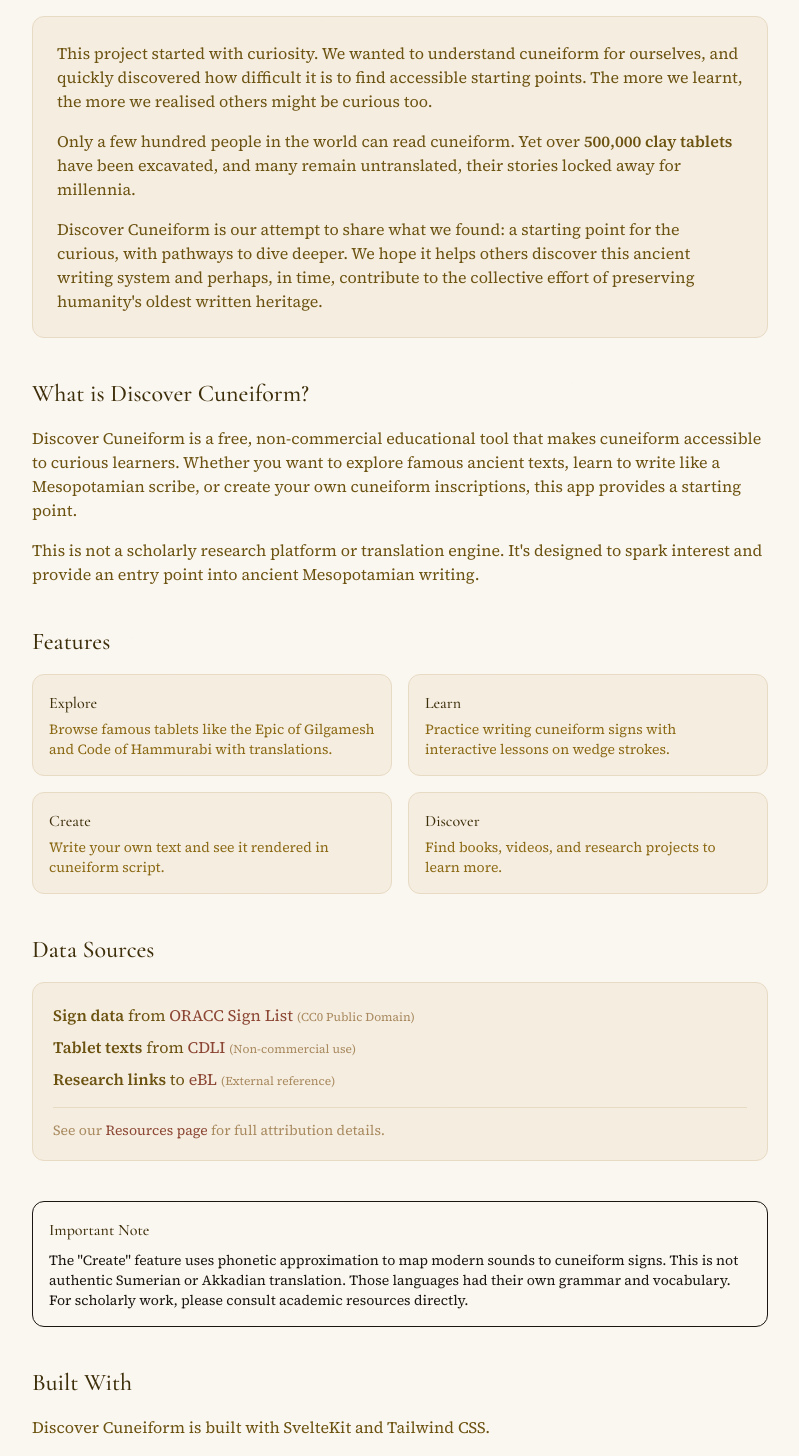
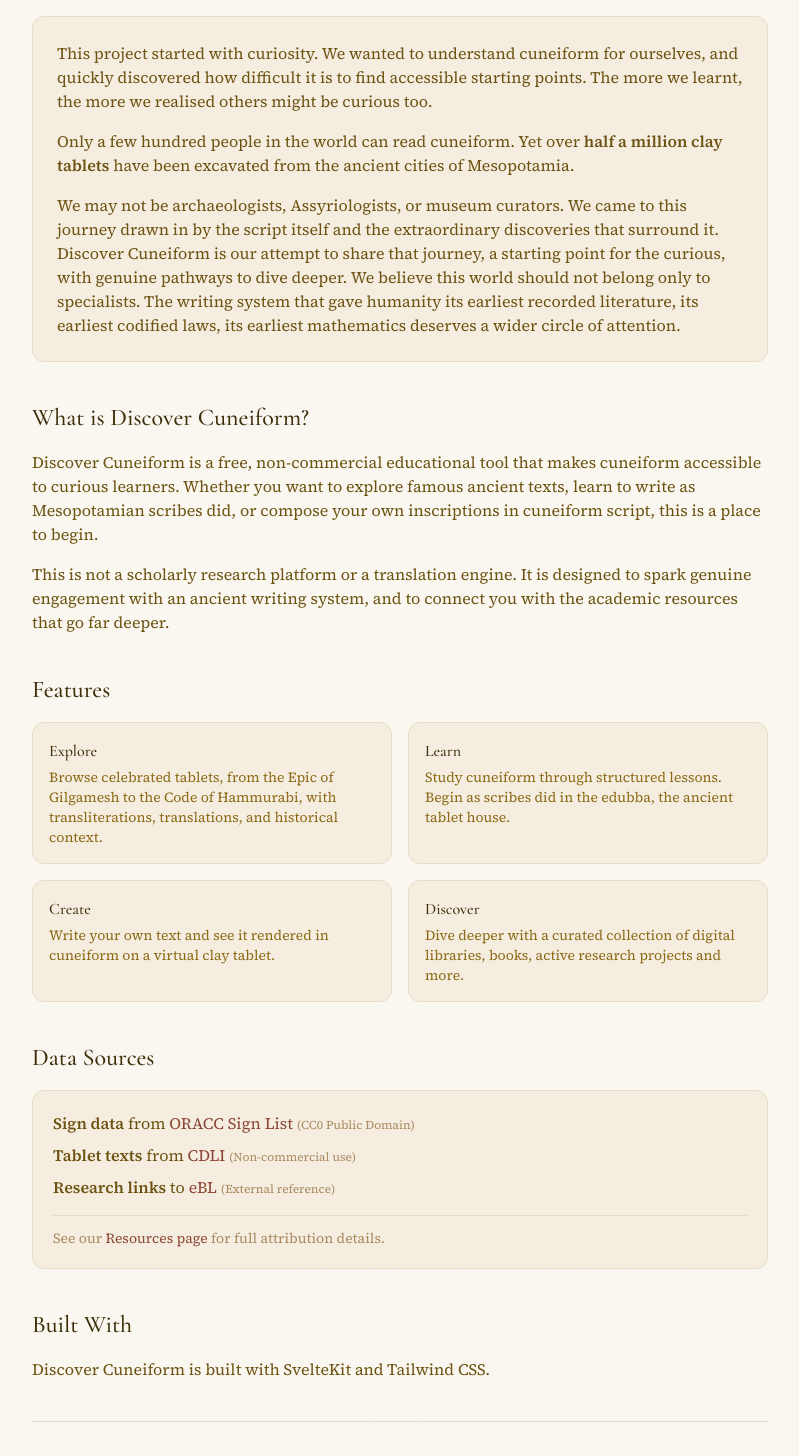
Before and after one commit to whiskerwonderz/discovercuneiform, a SvelteKit app: page /project in a window 1280 px wide. Shown: the part 343-1799 px from the top of the page, without its empty margins (240-1039 px from the left). Built offline with nearby package versions, Linux system fonts and the light colour scheme.

Commit message:
Update project page content

```diff
--- a/src/routes/project/+page.svelte
+++ b/src/routes/project/+page.svelte
@@ -22,10 +22,10 @@
 				This project started with curiosity. We wanted to understand cuneiform for ourselves, and quickly discovered how difficult it is to find accessible starting points. The more we learnt, the more we realised others might be curious too.
 			</p>
 			<p class="font-body text-sm sm:text-base text-clay-700 mb-3 sm:mb-4">
-				Only a few hundred people in the world can read cuneiform. Yet over <strong>500,000 clay tablets</strong> have been excavated, and many remain untranslated, their stories locked away for millennia.
+				Only a few hundred people in the world can read cuneiform. Yet over <strong>half a million clay tablets</strong> have been excavated from the ancient cities of Mesopotamia.
 			</p>
 			<p class="font-body text-sm sm:text-base text-clay-700">
-				Discover Cuneiform is our attempt to share what we found: a starting point for the curious, with pathways to dive deeper. We hope it helps others discover this ancient writing system and perhaps, in time, contribute to the collective effort of preserving humanity's oldest written heritage.
+				We may not be archaeologists, Assyriologists, or museum curators. We came to this journey drawn in by the script itself and the extraordinary discoveries that surround it. Discover Cuneiform is our attempt to share that journey, a starting point for the curious, with genuine pathways to dive deeper. We believe this world should not belong only to specialists. The writing system that gave humanity its earliest recorded literature, its earliest codified laws, its earliest mathematics deserves a wider circle of attention.
 			</p>
 		</div>
 	</section>
@@ -37,10 +37,10 @@
 		</h2>
 		<div class="space-y-3 sm:space-y-4 font-body text-sm sm:text-base text-clay-700">
 			<p>
-				Discover Cuneiform is a free, non-commercial educational tool that makes cuneiform accessible to curious learners. Whether you want to explore famous ancient texts, learn to write like a Mesopotamian scribe, or create your own cuneiform inscriptions, this app provides a starting point.
+				Discover Cuneiform is a free, non-commercial educational tool that makes cuneiform accessible to curious learners. Whether you want to explore famous ancient texts, learn to write as Mesopotamian scribes did, or compose your own inscriptions in cuneiform script, this is a place to begin.
 			</p>
 			<p>
-				This is not a scholarly research platform or translation engine. It's designed to spark interest and provide an entry point into ancient Mesopotamian writing.
+				This is not a scholarly research platform or a translation engine. It is designed to spark genuine engagement with an ancient writing system, and to connect you with the academic resources that go far deeper.
 			</p>
 		</div>
 	</section>
@@ -53,19 +53,19 @@
 		<div class="grid grid-cols-2 gap-3 sm:gap-4">
 			<div class="bg-clay-100 rounded-xl border border-clay-200 p-3 sm:p-4">
 				<h3 class="font-display text-sm sm:text-base font-medium text-clay-800 mb-1">Explore</h3>
-				<p class="text-xs sm:text-sm text-clay-600">Browse famous tablets like the Epic of Gilgamesh and Code of Hammurabi with translations.</p>
+				<p class="text-xs sm:text-sm text-clay-600">Browse celebrated tablets, from the Epic of Gilgamesh to the Code of Hammurabi, with transliterations, translations, and historical context.</p>
 			</div>
 			<div class="bg-clay-100 rounded-xl border border-clay-200 p-3 sm:p-4">
 				<h3 class="font-display text-sm sm:text-base font-medium text-clay-800 mb-1">Learn</h3>
-				<p class="text-xs sm:text-sm text-clay-600">Practice writing cuneiform signs with interactive lessons on wedge strokes.</p>
+				<p class="text-xs sm:text-sm text-clay-600">Study cuneiform through structured lessons. Begin as scribes did in the edubba, the ancient tablet house.</p>
 			</div>
 			<div class="bg-clay-100 rounded-xl border border-clay-200 p-3 sm:p-4">
 				<h3 class="font-display text-sm sm:text-base font-medium text-clay-800 mb-1">Create</h3>
-				<p class="text-xs sm:text-sm text-clay-600">Write your own text and see it rendered in cuneiform script.</p>
+				<p class="text-xs sm:text-sm text-clay-600">Write your own text and see it rendered in cuneiform on a virtual clay tablet.</p>
 			</div>
 			<div class="bg-clay-100 rounded-xl border border-clay-200 p-3 sm:p-4">
 				<h3 class="font-display text-sm sm:text-base font-medium text-clay-800 mb-1">Discover</h3>
-				<p class="text-xs sm:text-sm text-clay-600">Find books, videos, and research projects to learn more.</p>
+				<p class="text-xs sm:text-sm text-clay-600">Dive deeper with a curated collection of digital libraries, books, active research projects and more.</p>
 			</div>
 		</div>
 	</section>
@@ -96,16 +96,6 @@
 		</div>
 	</section>
 
-	<!-- Disclaimer -->
-	<section class="mb-8 sm:mb-10">
-		<div class="bg-fired-50 rounded-xl border border-fired-200 p-3 sm:p-4">
-			<h3 class="font-display text-sm sm:text-base font-medium text-fired-800 mb-1 sm:mb-2">Important Note</h3>
-			<p class="text-xs sm:text-sm text-fired-700">
-				The "Create" feature uses phonetic approximation to map modern sounds to cuneiform signs. This is not authentic Sumerian or Akkadian translation. Those languages had their own grammar and vocabulary. For scholarly work, please consult academic resources directly.
-			</p>
-		</div>
-	</section>
-
 	<!-- Built With -->
 	<section class="mb-8 sm:mb-10">
 		<h2 class="font-display text-xl sm:text-2xl font-medium text-clay-900 mb-3 sm:mb-4">
```
